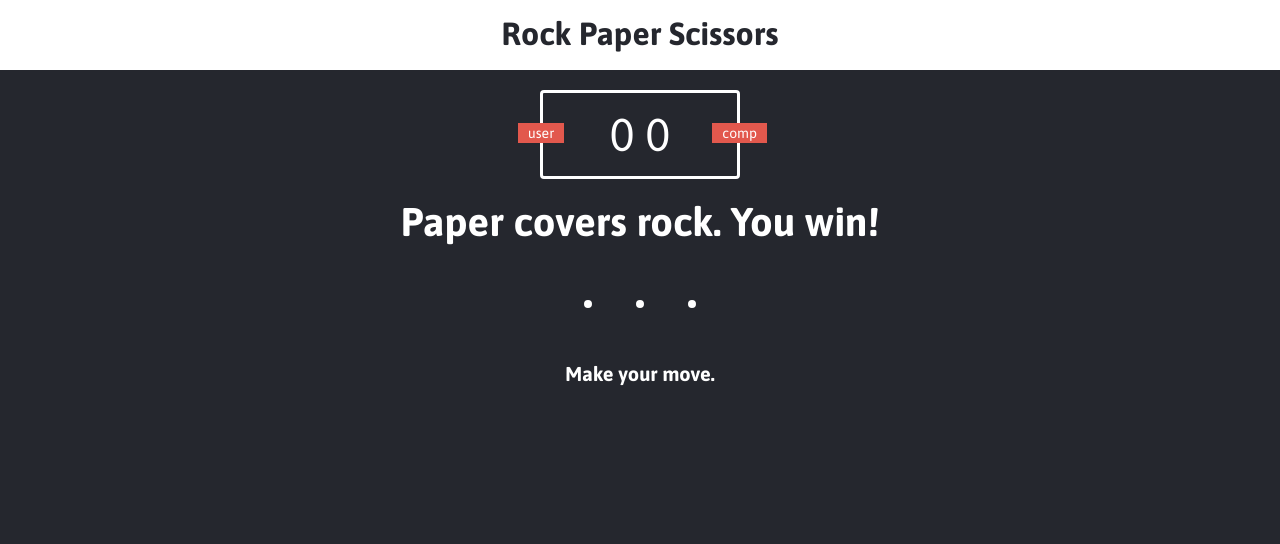
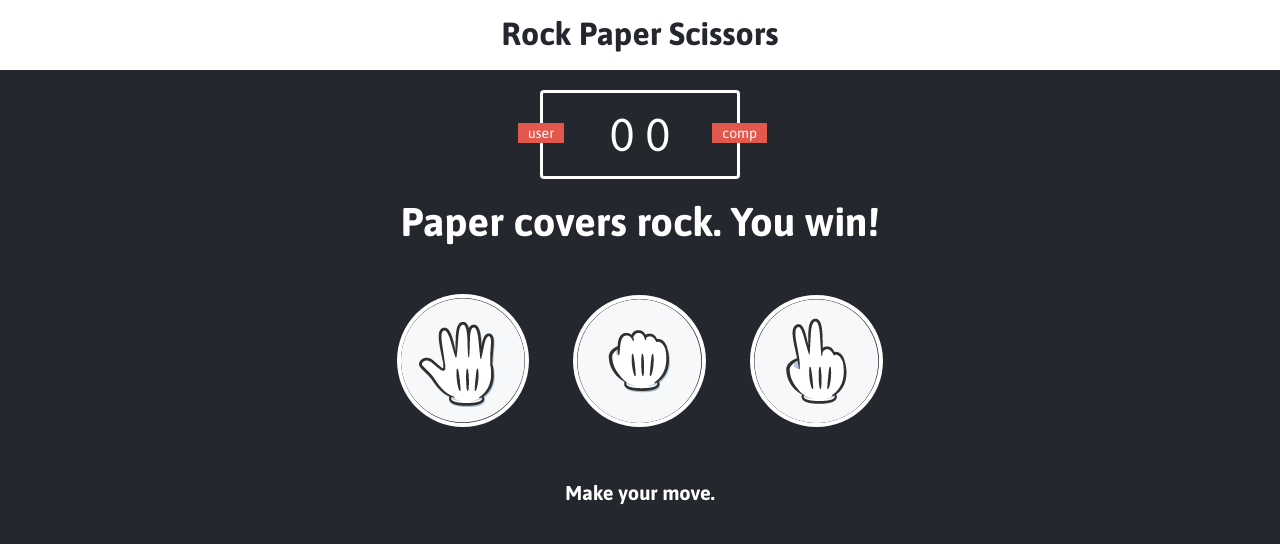
Before and after one commit to Djamed94/RockPaperScissors, a plain HTML site: page index.html in a window 1280 px wide. Drawn offline with Linux system fonts and the light colour scheme.

Commit message:
Update index.html

```diff
--- a/index.html
+++ b/index.html
@@ -32,13 +32,13 @@
 
     <div class="choices">
         <div class="choice" id="p">
-            <img src="images/paper.png" alt=""/>
+            <img src="./paper.png" alt=""/>
         </div>
         <div class="choice" id="r">
-            <img src="images/rock.png" alt=""/>
+            <img src="./rock.png" alt=""/>
         </div>
         <div class="choice" id="s">
-            <img src="images/scissors.png" alt=""/>
+            <img src="./scissors.png" alt=""/>
         </div>
     </div>
 
```
